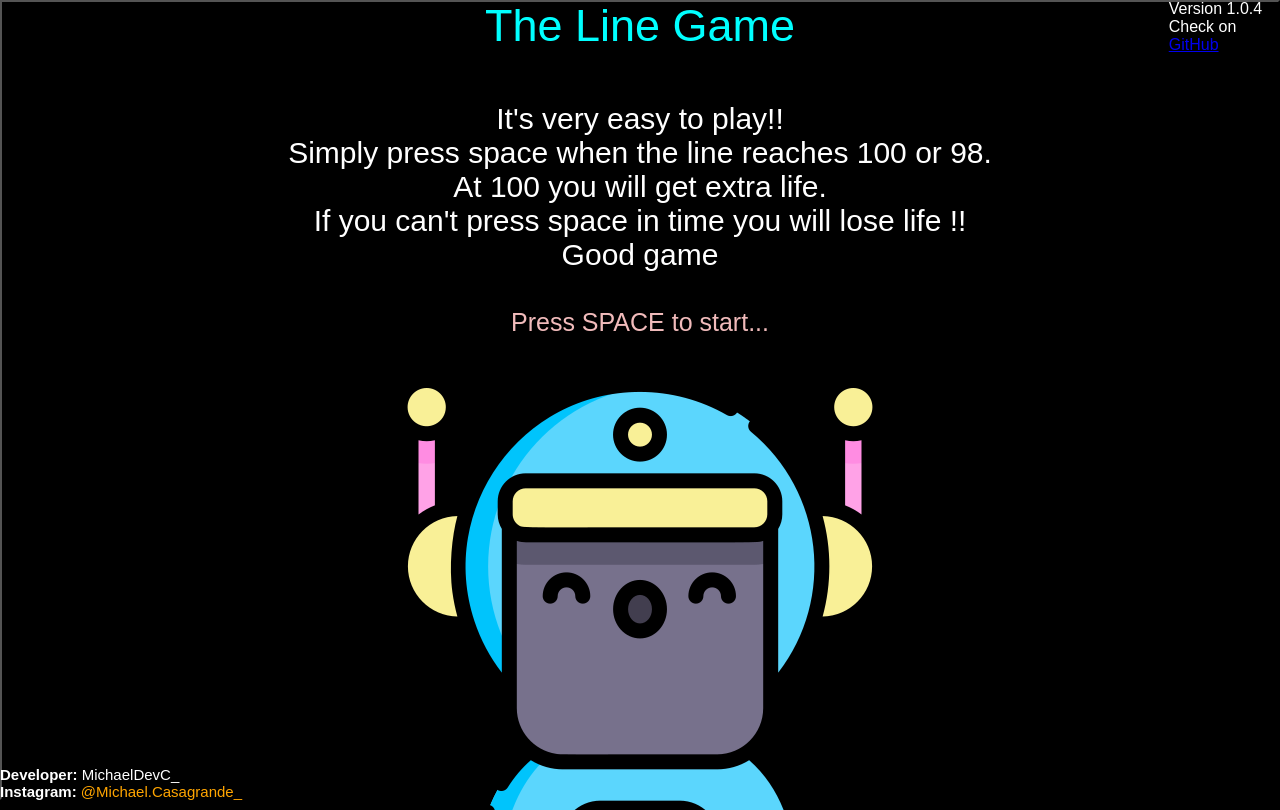
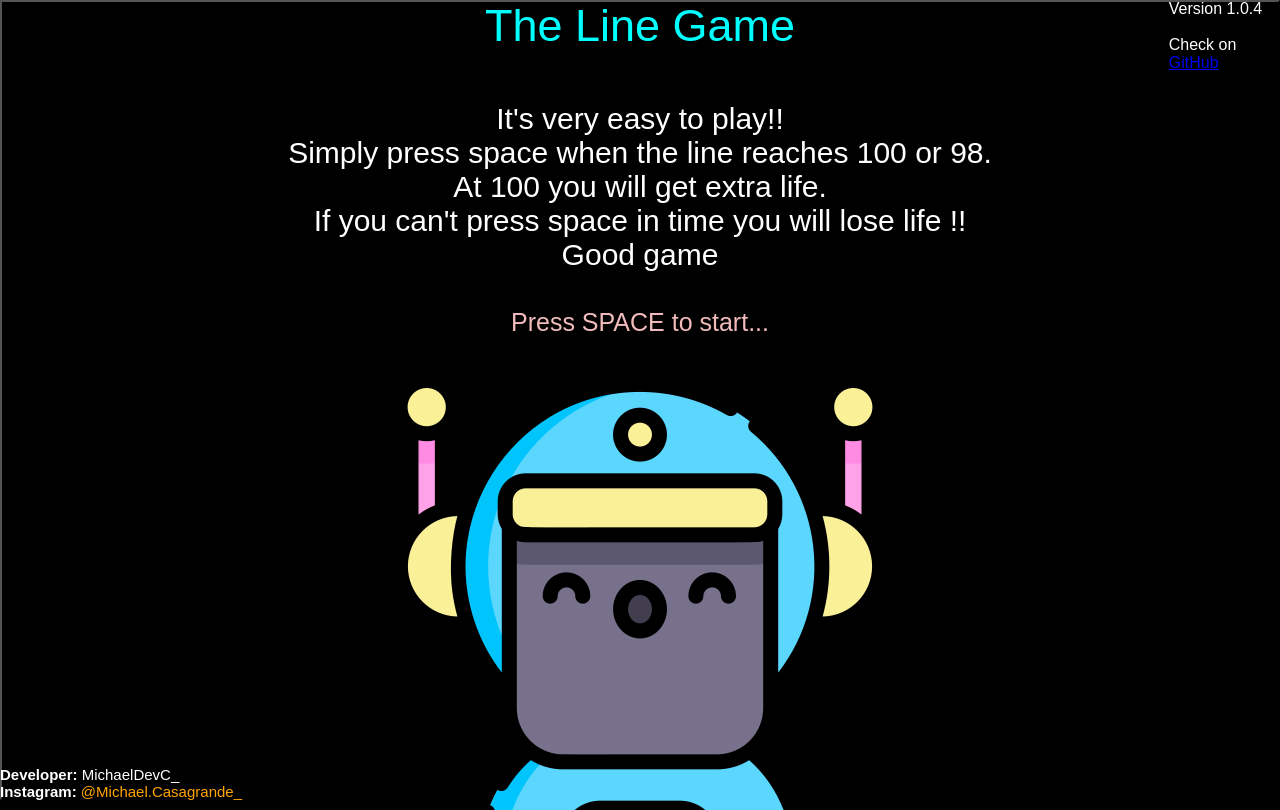
Before and after one commit to MichaelCasaDev/the-line-game, a plain HTML site: page index.html in a window 1280 px wide. Drawn offline with nearby package versions, Linux system fonts and the light colour scheme.

Commit message:
Added some space to the #ver

```diff
--- a/index.html
+++ b/index.html
@@ -43,7 +43,7 @@
 		</div>
 	</div>
 
-	<div id="ver">Version 1.0.4 <br> Check on <a href="https://github.com/MichaelDevC/the-line-game" target="blank">GitHub</a></div>
+	<div id="ver">Version 1.0.4 <br><br> Check on <a href="https://github.com/MichaelDevC/the-line-game" target="blank">GitHub</a></div>
 
 	<div id="devinfo">
 		<div id="devname"><b>Developer: </b>MichaelDevC_</div>
```
